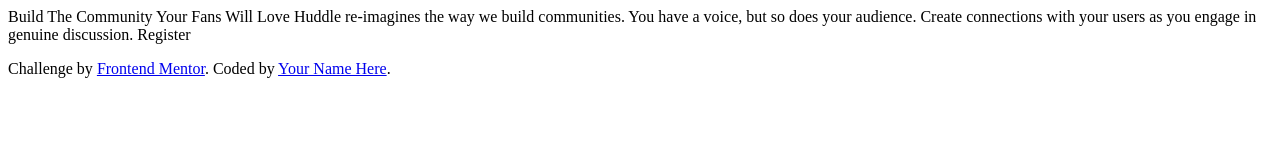
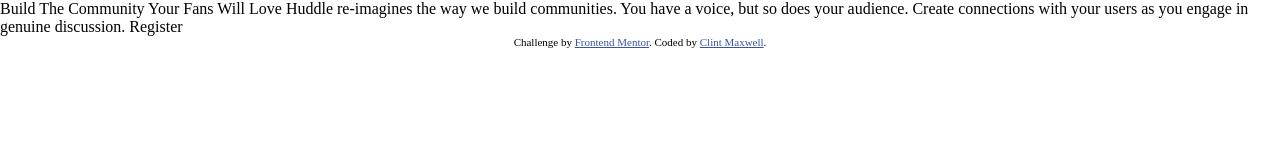
Before and after one commit to AntonioHouTX/huddle-landing-page-with-single-introductory-section-master, a plain HTML site: page index.html in a window 1280 px wide. Drawn offline with Linux system fonts and the light colour scheme.

Commit message:
Initial setup of fonts & global declarations.

```diff
--- a/index.html
+++ b/index.html
@@ -5,10 +5,10 @@
   <meta name="viewport" content="width=device-width, initial-scale=1.0"> <!-- displays site properly based on user's device -->
 
   <link rel="icon" type="image/png" sizes="32x32" href="./images/favicon-32x32.png">
-
+  <link rel="preconnect" href="https://fonts.gstatic.com">
+  <link href="https://fonts.googleapis.com/css2?family=Open+Sans&family=Poppins:wght@400;600&display=swap" rel="stylesheet">
+  <link rel="stylesheet" href="styles.css">
   <title>Frontend Mentor | Huddle landing page with single introductory section</title>
-
-  <!-- Feel free to remove these styles or customise in your own stylesheet 👍 -->
 
 </head>
 <body>
@@ -23,7 +23,7 @@
   <footer>
     <p class="attribution">
       Challenge by <a href="https://www.frontendmentor.io?ref=challenge" target="_blank">Frontend Mentor</a>.
-      Coded by <a href="#">Your Name Here</a>.
+      Coded by <a href="mailto:clint_maxwell@yahoo.com">Clint Maxwell</a>.
     </p>
   </footer>
 </body>
--- a/styles.css
+++ b/styles.css
@@ -1,4 +1,8 @@
-
+* {
+  margin: 0;
+  padding: 0;
+  box-sizing: border-box;
+}
 
 .attribution {
   font-size: 11px; text-align: center;
```
